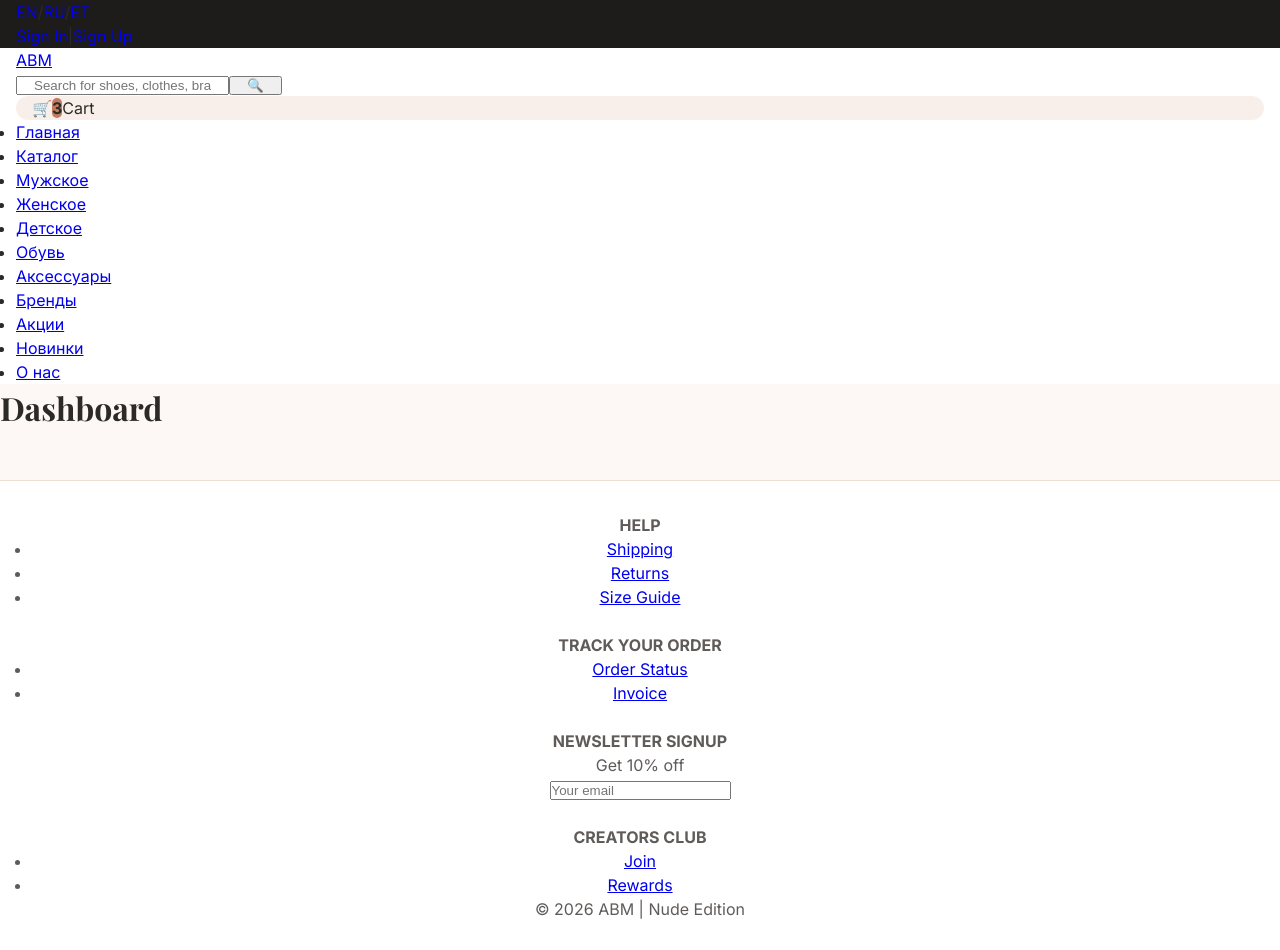
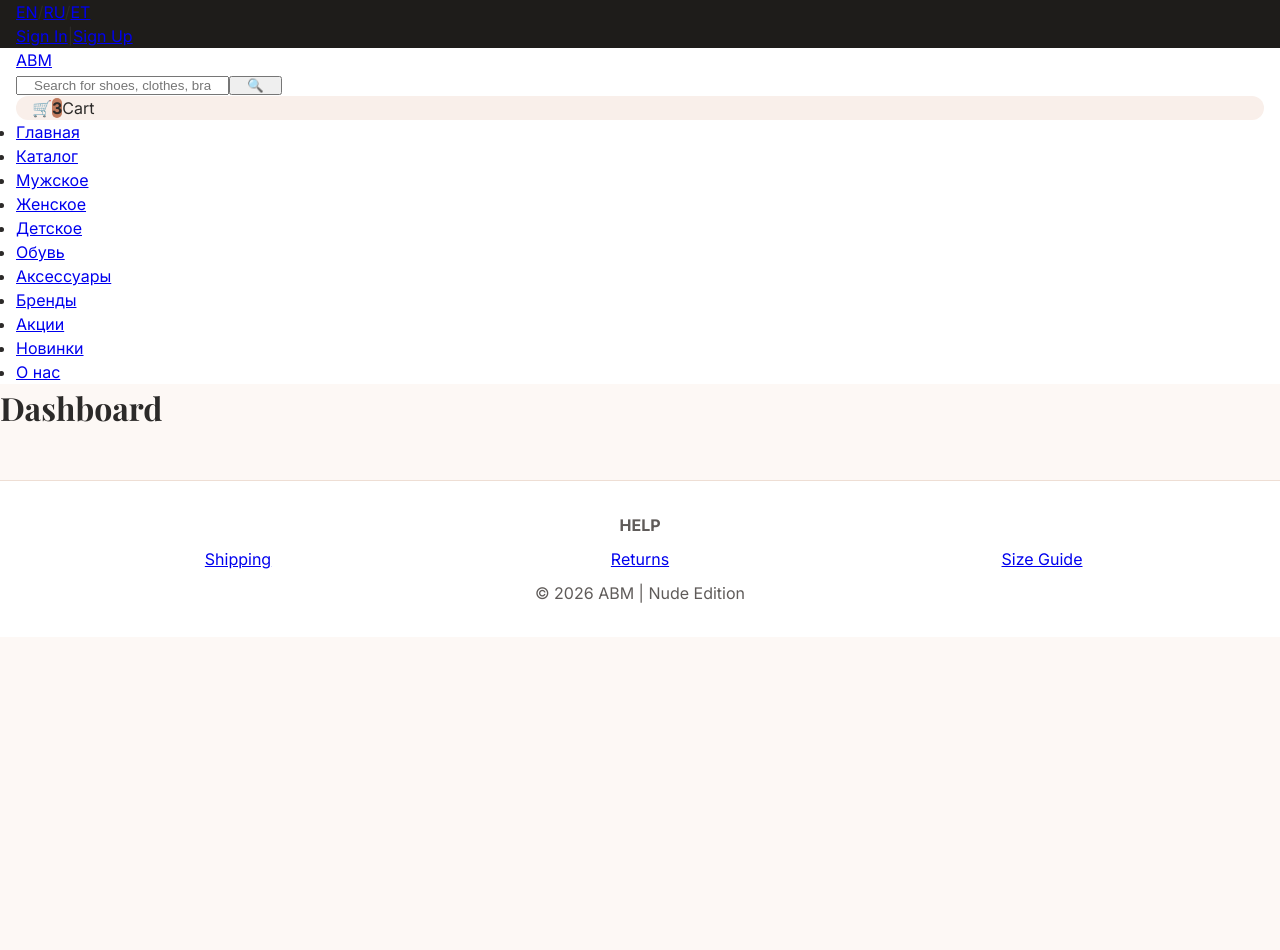
Before and after one commit to Artem1508/E-pood, a React (Vite) app in the folder frontend/frontend/: page /dashboard in a window 1280 px wide. Shown: the top 950 px of the page. After the commit the page ends 800 px from the top, so only its background shows below. Built offline with nearby package versions, Linux system fonts and the light colour scheme.

Commit message:
Footer change

```diff
--- a/frontend/frontend/src/components/Footer.tsx
+++ b/frontend/frontend/src/components/Footer.tsx
@@ -4,29 +4,10 @@ export default function Footer() {
       <div className="container mx-auto px-4 grid grid-cols-2 md:grid-cols-4 gap-6 text-sm">
         <div>
           <h4 className="font-bold mb-3">HELP</h4>
-          <ul className="space-y-1 text-gray-600">
-            <li><a href="#">Shipping</a></li>
-            <li><a href="#">Returns</a></li>
-            <li><a href="#">Size Guide</a></li>
-          </ul>
-        </div>
-        <div>
-          <h4 className="font-bold mb-3">TRACK YOUR ORDER</h4>
-          <ul className="space-y-1 text-gray-600">
-            <li><a href="#">Order Status</a></li>
-            <li><a href="#">Invoice</a></li>
-          </ul>
-        </div>
-        <div>
-          <h4 className="font-bold mb-3">NEWSLETTER SIGNUP</h4>
-          <p className="text-gray-500 text-xs mb-2">Get 10% off</p>
-          <input type="email" placeholder="Your email" className="border p-1 w-full text-sm rounded" />
-        </div>
-        <div>
-          <h4 className="font-bold mb-3">CREATORS CLUB</h4>
-          <ul className="space-y-1 text-gray-600">
-            <li><a href="#">Join</a></li>
-            <li><a href="#">Rewards</a></li>
+          <ul className="Row">
+            <div class="Column"><a href="#">Shipping</a></div>
+            <div class="Column"><a href="#">Returns</a></div>
+            <div class="Column"><a href="#">Size Guide</a></div>
           </ul>
         </div>
       </div>
--- a/frontend/frontend/src/index.css
+++ b/frontend/frontend/src/index.css
@@ -31,6 +31,15 @@ h1, h2, h3, .logo-font {
   font-weight: 700;
 }
 
+.Row {
+    display: table;
+    width: 100%; /*Optional*/
+    table-layout: fixed; /*Optional*/
+    border-spacing: 10px; /*Optional*/
+}
+.Column {
+    display: table-cell;
+}
 .container {
   max-width: 1280px;
   margin: 0 auto;
```
